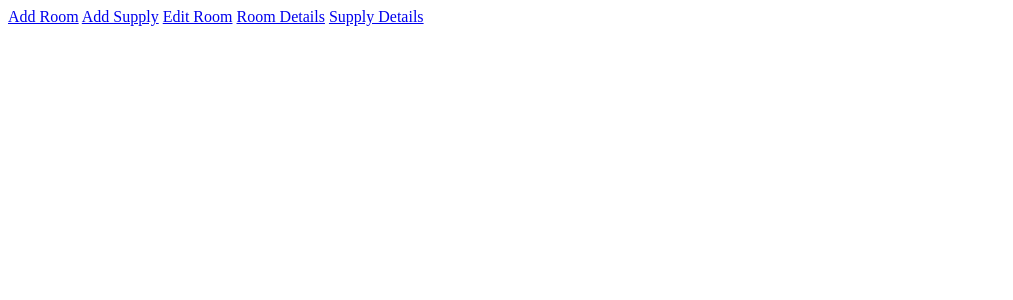
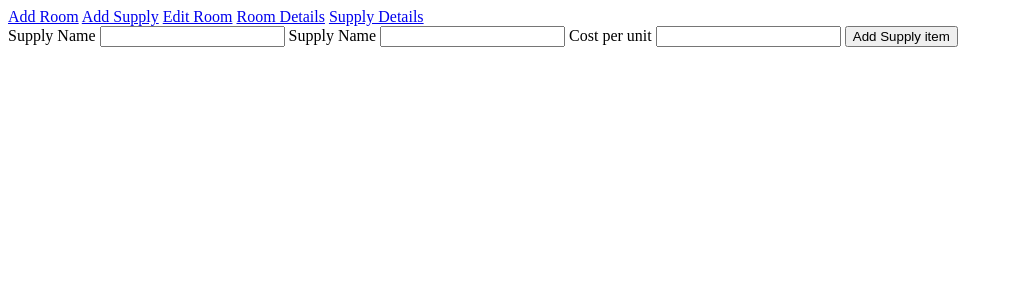
Before and after one commit to Garrett-pace/HouseRemodeling, a Flask app: template templates/add_supply.html in a window 1280 px wide. Shown: the top 300 px of the page, without its empty margins (0-1013 px from the left). Run offline with Flask 3, Linux system fonts and the light colour scheme; the template is opened without the code that fills it, so the values that code supplies are empty.

Commit message:
added in the add_supply functionality, testing with the supply details page fails going to look into this in future

```diff
--- a/main.py
+++ b/main.py
@@ -22,12 +22,14 @@ def supply_details():
     if request.method == 'POST':
         supply_name = request.form['supply_name']
         All_supplies = Get_all_supplies()
-        for x in All_supplies:
-            if x.name != supply_name or supply_name == '':
-                flash("This Supply does not exist")
-            else:
+
+        for supply in All_supplies:
+            if supply.name == supply_name:
                 Supply_details = Get_supply_by_name(supply_name)
                 return redirect(url_for('supply_details', Supply_details=Supply_details))
+            else:
+                flash("This Supply does not exist")
+                return redirect(url_for('supply_details'))
     return render_template("supply_details.html")
 
 
@@ -36,6 +38,33 @@ def Get_supply_by_name(supply_name):
 
 def Get_all_supplies():
     return session.query(Supply).all()
+
+@app.route("/add_supply", methods=['GET', 'POST'])
+def add_supply():
+    if request.method == 'POST':
+        name = request.form['name']
+        quantity = int(request.form['quantity'])
+        cost = float(request.form['cost'])
+
+        if name == "":
+            flash("Please enter your name")
+            return redirect(url_for('add_supply'))
+        elif quantity <= 0:
+            flash("Please enter your quantity")
+            return redirect(url_for('add_supply'))
+        elif cost <= 0:
+            flash("Please enter your cost")
+            return redirect(url_for('add_supply'))
+        else:
+            supply=Supply(name, quantity, cost)
+            session.add(supply)
+            session.commit()
+            session.refresh(supply)
+            session.close()
+
+            flash("Your supply has been added")
+            return redirect(url_for('add_supply'))
+    return render_template('add_supply.html')
 
 @app.route('/add_room', methods=['GET', 'POST'])
 def add_room():
--- a/templates/add_supply.html
+++ b/templates/add_supply.html
@@ -7,6 +7,27 @@
 <body>
 {% extends 'layout.html' %}
 {% block content %}
+<form action="/add_supply" method="post">
+    <label for="name">Supply Name</label>
+    <input type="text" id="name" name="name">
+
+    <label for="quantity">Supply Name</label>
+    <input type="number" id="quantity" name="quantity">
+
+    <label for="cost">Cost per unit</label>
+    <input type="text" id="cost" name="cost">
+
+    <input type="submit" value="Add Supply item">
+</form>
+{% with messages = get_flashed_messages() %}
+            {% if messages %}
+                <ul>
+                    {% for message in messages %}
+                        <li>{{ message }}</li>
+                    {% endfor %}
+                </ul>
+            {% endif %}
+        {% endwith %}
 
 {% endblock %}
 </body>
--- a/templates/supply_details.html
+++ b/templates/supply_details.html
@@ -22,8 +22,12 @@
                 </ul>
             {% endif %}
         {% endwith %}
+{% if Supply_details %}
+    <p>{{ Supply_details }}</p>
+{% endif %}
 <ul>
 {% if Supply_details %}
+    <p>Supply_details</p>
     <li>Supply Name - {{ Supply_details.name }}</li>
     <li>Quantity - {{ Supply_details.quantity }}</li>
     <li>Cost Per Item - {{ Supply_details.cost_per_item }}</li>
```
Also changed, not shown: remodels.db (added).
